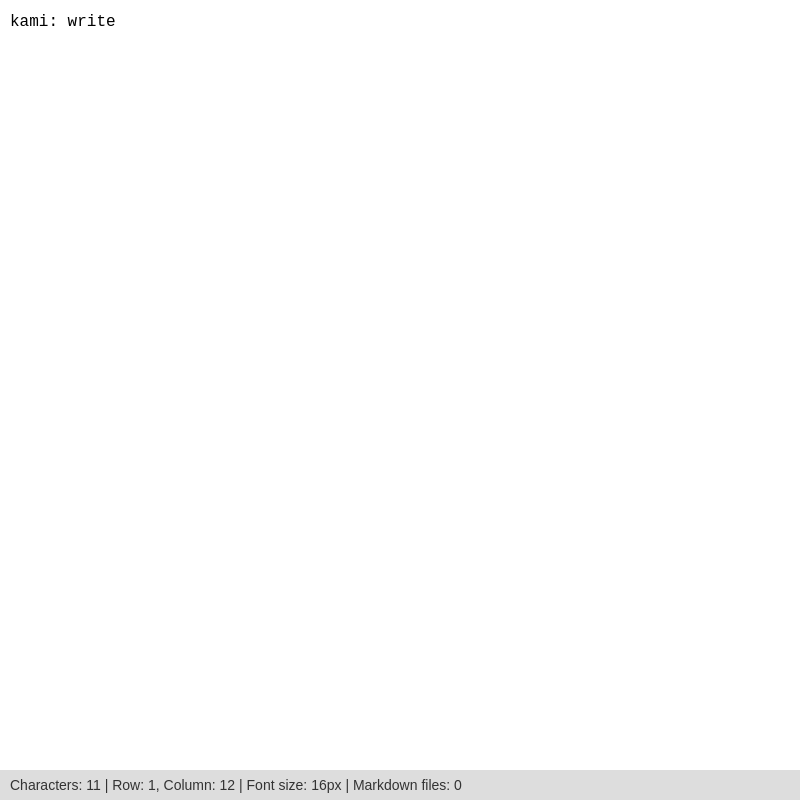
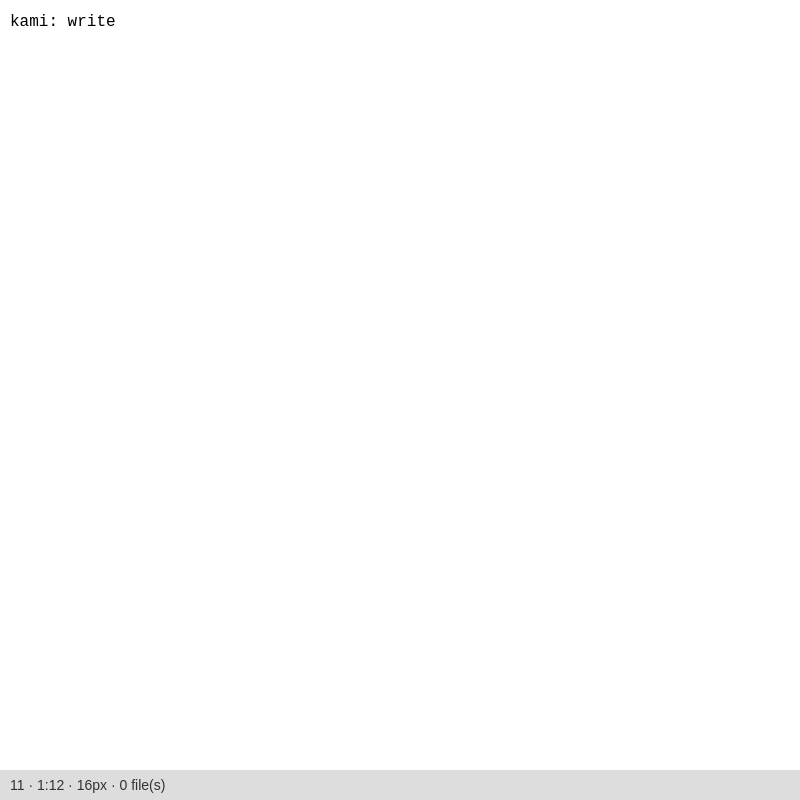
Before and after one commit to miku/n3s, an Electron app: page n3sv2/index.html in a window 800 px wide. Drawn offline with nearby package versions, Linux system fonts and the light colour scheme; no server answers.

Commit message:
update notes

```diff
--- a/n3sv2/index.html
+++ b/n3sv2/index.html
@@ -63,7 +63,7 @@
 <body>
     <textarea spellcheck="false" placeholder="Let's go …" id="note-textarea"></textarea>
     <div class="preview" id="preview"></div>
-    <div class="status-bar" id="status-bar">Characters: 0 | Row: 1, Column: 1 | Font size: 16px | Markdown files: 0</div>
+    <div class="status-bar" id="status-bar">0 · 1:1 · 16px · 0 file(s)</div>
 
     <script>
         const textarea = document.getElementById('note-textarea');
@@ -81,7 +81,7 @@
             const row = text.split('\n').length;
             const column = text.split('\n').pop().length + 1;
             const fontSize = window.getComputedStyle(textarea).fontSize;
-            statusBar.textContent = `Characters: ${charCount} | Row: ${row}, Column: ${column} | Font size: ${fontSize} | Markdown files: ${markdownFileCount}`;
+            statusBar.textContent = `${charCount} · ${row}:${column} · ${fontSize} · ${markdownFileCount} file(s)`;
         }
 
         document.addEventListener('keydown', (e) => {
```
